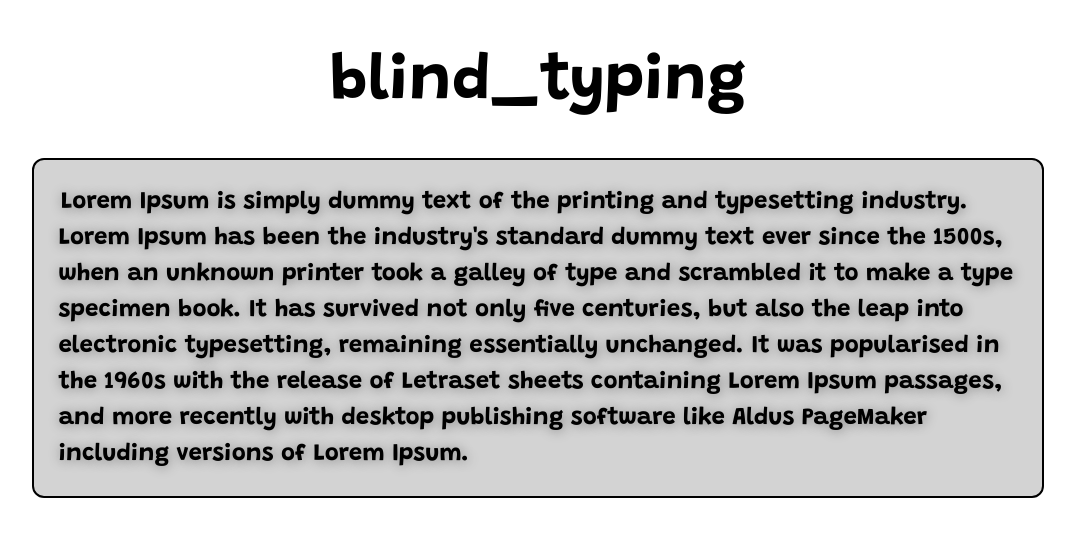
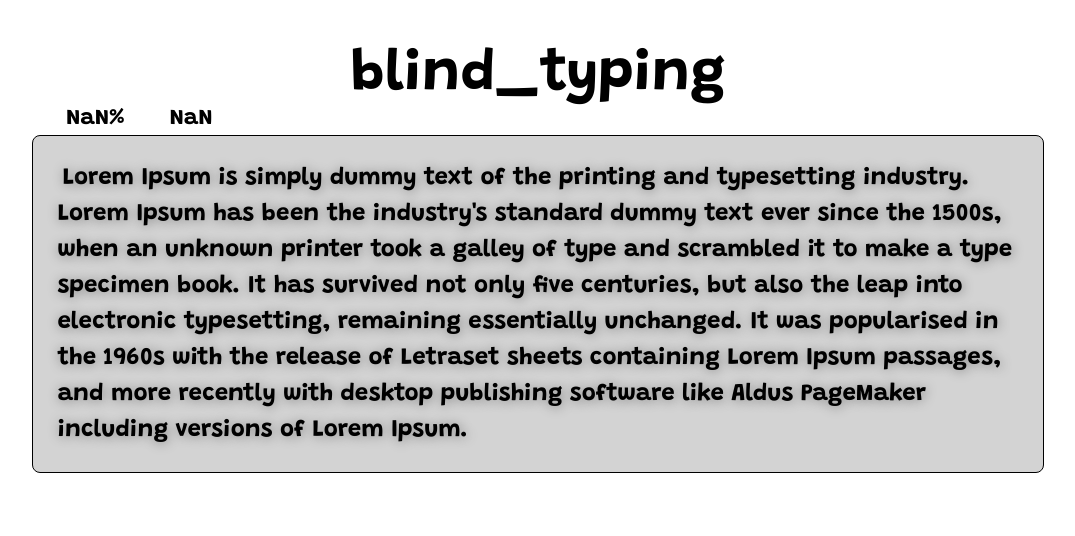
Before and after one commit to HeuDeaI/blind_typing, a Vue app in the folder frontend/: page / in a window 1280 px wide. Shown: the top 536 px of the page, without its empty margins (102-1177 px from the left). Built offline with nearby package versions, Linux system fonts and the light colour scheme.

Commit message:
Add mistake and speed score

```diff
--- a/frontend/src/App.vue
+++ b/frontend/src/App.vue
@@ -2,24 +2,30 @@
 export default{
   data(){
     return {
-      text_for_typing: `Lorem Ipsum is simply dummy text of the printing and typesetting industry. Lorem Ipsum has been the
+      text_for_typing: `Lorem Ipsum is simply dummy text of the printing and typesetting industry. Lorem Ipsum has been the
       industry's standard dummy text ever since the 1500s, when an unknown printer took a galley of type and
       scrambled it to make a type specimen book. It has survived not only five centuries, but also the leap into
       electronic typesetting, remaining essentially unchanged. It was popularised in the 1960s with the release of
       Letraset sheets containing Lorem Ipsum passages, and more recently with desktop publishing software like
       Aldus PageMaker including versions of Lorem Ipsum.`.replace(/\s+/g, ' '),
       typing_letter: '',
-      count: 0,
+      right_count: 0,
+      wrong_count: 0,
+      start_date: new Date(), // change start time from start typing
+      date_difference: 0,
     };
   },
   methods: {
     text_render(){
       this.$refs.next_letter.className = null;
-      if (this.typing_letter === this.text_for_typing[this.count]){
-        this.count++;
+      let new_date = new Date();
+      if (this.typing_letter === this.text_for_typing[this.right_count]){
+        this.date_difference = new_date - this.start_date;
+        this.right_count++;
       } else {
         this.mistake_animation(this.$refs.next_letter, this.$refs.next_letter.innerText === ' '
         ? "space_fading" : "letter_fading");
+        this.wrong_count++;
       };
       this.typing_letter = null;
     },
@@ -29,6 +35,9 @@
     },
     text_focus(){
       this.$refs.typing_letter.focus();
+    },
+    boost(){
+      this.right_count = 76;
     }
   }
 };
@@ -36,47 +45,86 @@
 
 <template>
   <main>
-    <h1 id="main_name">
+    <h1 id="main_name" @click="boost">
       blind_typing
     </h1>
+    <div id="typing_information">
+      <div id="precent_of_mistakes">
+        {{ 100 - Math.round(wrong_count/(right_count + wrong_count) * 100)}}%
+      </div>
+      <div id="speed_of_typing">
+        {{ Math.round(right_count * 60000/ date_difference) }} <!-- change uploading event -->
+      </div>
+    </div>
     <div id="input_box" @click="text_focus">
-      <span id="correct_text">{{ text_for_typing.substring(0, count) }}</span>
-      <span id="text_for_typing">
-        <input id="typing_letter" ref="typing_letter" v-model="typing_letter" @input="text_render"
-        autofocus autocapitalize="off" autocomplete="off" autocorrect="off" spellcheck="false">
-        <span id="next_letter" ref="next_letter">{{ text_for_typing.charAt(count) }}
-        </span>{{ text_for_typing.substring(count + 1) }}
-      </span>
+      <div id="text_field" ref="text_field">
+        <span id="correct_text">{{ text_for_typing.substring(0, right_count) }}</span>
+        <span id="text_for_typing">
+          <input id="typing_letter" ref="typing_letter" v-model="typing_letter" @input="text_render"
+          autofocus autocapitalize="off" autocomplete="off" autocorrect="off" spellcheck="false">
+          <span id="next_letter" ref="next_letter">{{ text_for_typing.charAt(right_count) }}
+          </span>{{ text_for_typing.substring(right_count + 1) }}
+        </span>
+      </div>
+      <div id="complete_message" ref="complete_message"> <!-- success message -->
+        Nice
+      </div>
     </div>
   </main>
 </template>
 
 <style scoped>
 #main_name{
-  font-size: 4em;
+  font-size: 3.6em;
+  margin-bottom: 0;
+}
+
+#typing_information{
+  flex-direction: row;
+  display: flex;
+  width: 80%;
+  font-size: 1.4em;
+  flex-wrap: wrap-reverse;
+  box-sizing: border-box;
+  justify-content: left;
+  padding-bottom: 0.2em;
+  padding-top: 0.2em;
+  padding-left: 1.5em;
+}
+
+#precent_of_mistakes{
+  padding-right: 2em;
 }
 
 #input_box{
   width: 80%;
-  line-height: 1.5em;
-  padding: 1em;
+  display: flex;
+  justify-content: center;
+  align-items: center;
   box-sizing: border-box;
-  white-space: pre-wrap;
-  text-align: start;
-  font-size: 1.5em;
-  text-shadow: grey 0.04em 0.04em 0.5em;
   background-color: lightgray;
   border-radius: 0.5em;
   border: 0.12em solid black;
 }
 
+#text_field{
+  line-height: 1.5em;
+  padding: 1em;
+  position: relative;
+  white-space: pre-wrap;
+  text-align: start;
+  font-size: 1.5em;
+  text-shadow: grey 0.04em 0.04em 0.5em;
+}
+
 #correct_text{
   color: lawngreen;
+  padding: 0em;
 }
 
 #typing_letter{
   background-color: transparent;
-  position: absolute;
+  padding: 0em;
   border: none;
   outline: none;
   font-size: 1.12em;
@@ -85,8 +133,17 @@
 }
 
 #next_letter{
+  position: relative;
   border-radius: 0.5em;
   margin-left: 0.1em;
+}
+
+#complete_message{
+  position: absolute;
+  background-color: red;
+  text-align: center;
+  font-size: 3em;
+  visibility: hidden;
 }
 
 .letter_fading{
```
